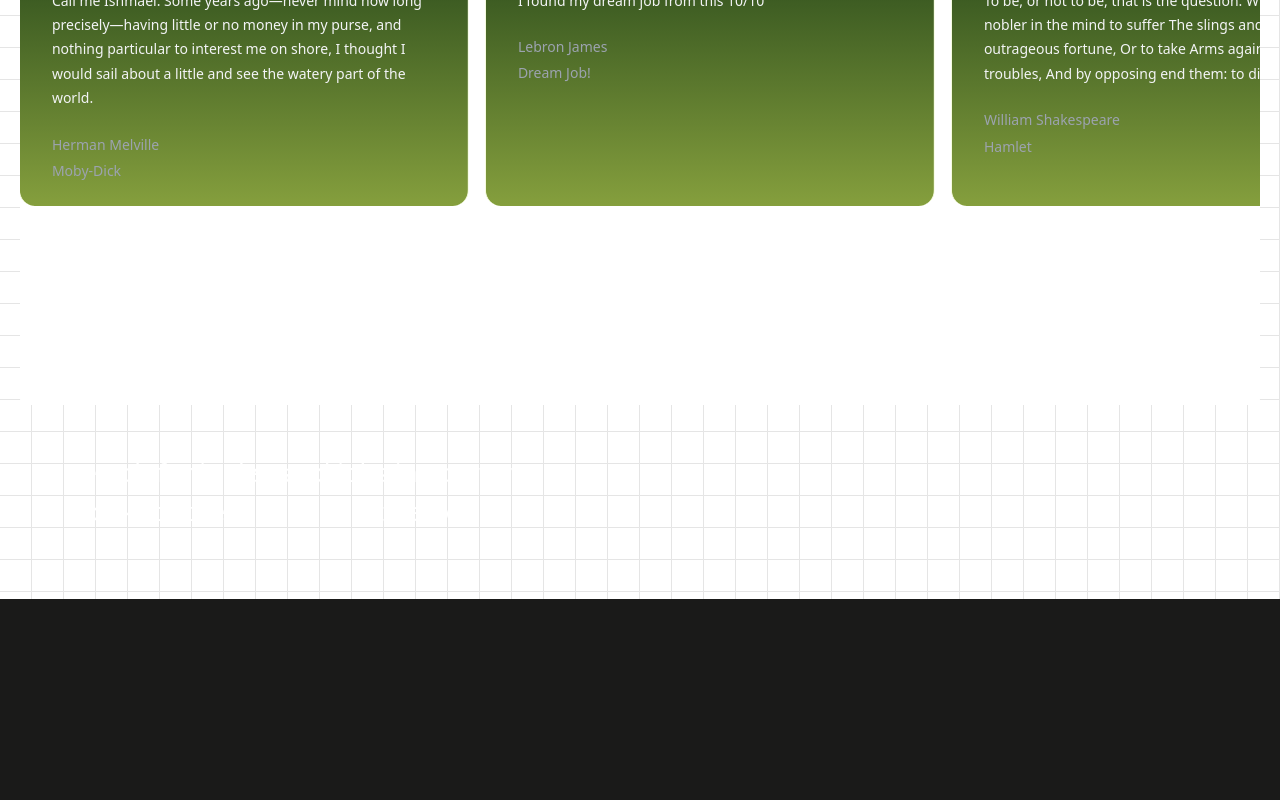
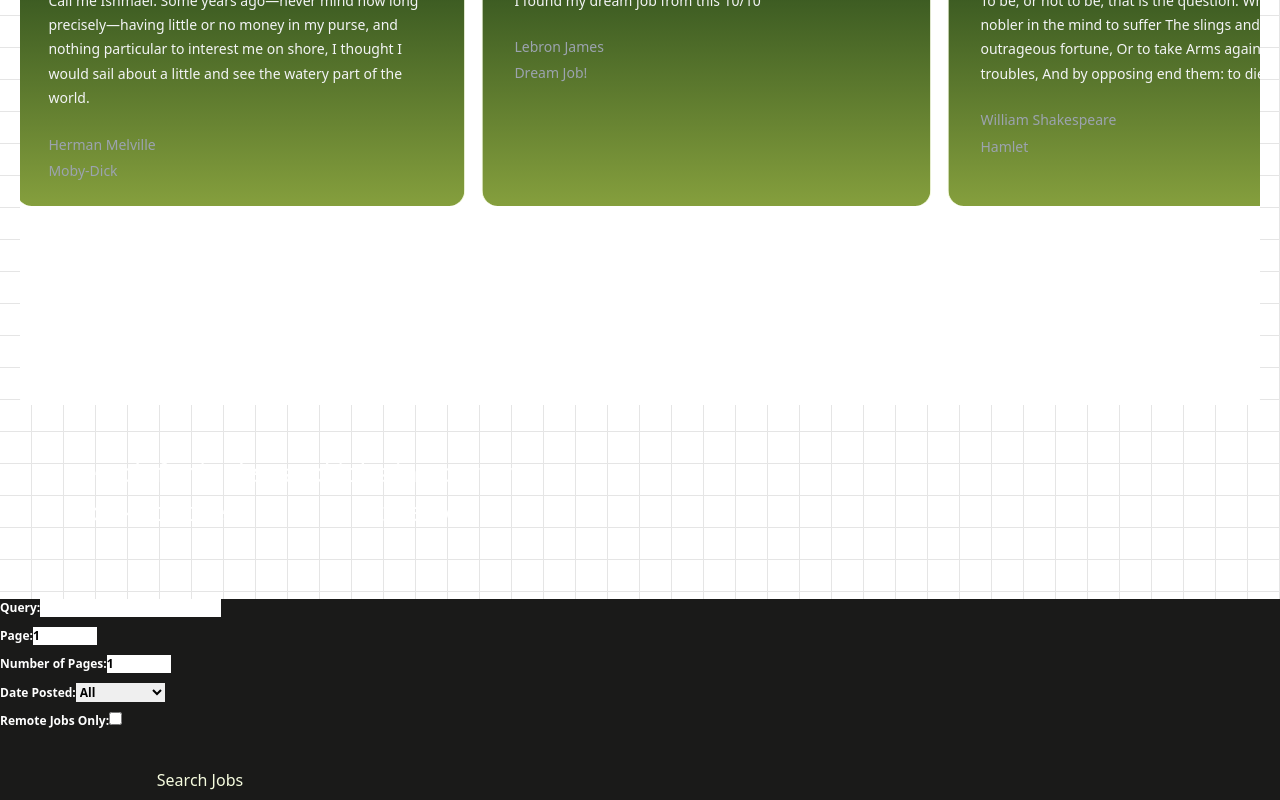
Before and after one commit to qasemdf/job-tracker, a Next.js app: page / in a window 1280 px wide. Shown: the part 657-1457 px from the top of the page. Before the commit the page ends 1256 px from the top, so only its background shows below. Built offline with nearby package versions, Linux system fonts and the light colour scheme; no server answers.

Commit message:
fixed query paramaters

```diff
--- a/app/api/rapidJobsAPI.ts
+++ b/app/api/rapidJobsAPI.ts
@@ -2,9 +2,7 @@ const RAPIDAPI_HOST = process.env.NEXT_PUBLIC_RAPIDAPI_HOST;
 const RAPIDAPI_KEY = process.env.NEXT_PUBLIC_RAPIDAPI_KEY;
 
 interface SearchParams {
-  jobTitle: string;
-  filler: "in";
-  state?: string;
+  query: string;
   page?: number;
   num_pages?: number;
   date_posted?: 'all' | 'today' | '3days' | 'week' | 'month';
--- a/app/components/about.tsx
+++ /dev/null
@@ -1,52 +0,0 @@
-// components/JobSearch.tsx
-
-import { useState } from 'react';
-
-const fetchJobs = async (query: string, page = 1, num_pages = 1, date_posted = 'all') => {
-  try {
-    const response = await fetch(
-      `/api/jobs?query=${encodeURIComponent(query)}&page=${page}&num_pages=${num_pages}&date_posted=${date_posted}`
-    );
-    if (!response.ok) {
-      throw new Error(`Error: ${response.statusText}`);
-    }
-    return await response.json();
-  } catch (error) {
-    console.error('Fetch jobs error:', error);
-    throw error;
-  }
-};
-
-export default function JobSearch() {
-  const [query, setQuery] = useState('');
-  const [jobs, setJobs] = useState<any[]>([]);
-
-  const handleSearch = async () => {
-    try {
-      const data = await fetchJobs(query);
-      setJobs(data.data || []); // assuming 'data' field contains job data
-    } catch (error) {
-      console.error('Error during search:', error);
-    }
-  };
-
-  return (
-    <div>
-      <input
-        type="text"
-        value={query}
-        onChange={(e) => setQuery(e.target.value)}
-        placeholder="Search for jobs..."
-      />
-      <button onClick={handleSearch}>Search</button>
-      <div>
-        {jobs.map((job, index) => (
-          <div key={index}>
-            <h3>{job.title}</h3>
-            <p>{job.description}</p>
-          </div>
-        ))}
-      </div>
-    </div>
-  );
-}
--- a/app/components/jobSearch.tsx
+++ b/app/components/jobSearch.tsx
@@ -33,17 +33,19 @@ const JobSearchForm: React.FC = () => {
     <form
       onSubmit={handleSubmit}
       style={{ display: "flex", flexDirection: "column", gap: "10px" }}
+      className="text-black"
     >
-      <label>
+      <label className="text-white text-[12px] font-semibold">
         Query:
         <input
           type="text"
           value={query}
           onChange={(e) => setQuery(e.target.value)}
+          className="text-black"
         />
       </label>
 
-      <label>
+      <label className="text-white text-[12px] font-semibold">
         Page:
         <input
           type="number"
@@ -51,10 +53,11 @@ const JobSearchForm: React.FC = () => {
           onChange={(e) => setPage(parseInt(e.target.value))}
           min="1"
           max="10"
+          className="text-black"
         />
       </label>
 
-      <label>
+      <label className="text-white text-[12px] font-semibold">
         Number of Pages:
         <input
           type="number"
@@ -62,10 +65,11 @@ const JobSearchForm: React.FC = () => {
           onChange={(e) => setNumPages(parseInt(e.target.value))}
           min="1"
           max="10"
+          className="text-black"
         />
       </label>
 
-      <label>
+      <label className="text-white text-[12px] font-semibold">
         Date Posted:
         <select
           value={datePosted}
@@ -74,6 +78,7 @@ const JobSearchForm: React.FC = () => {
               e.target.value as "all" | "today" | "3days" | "week" | "month"
             )
           }
+          className="text-black"
         >
           <option value="all">All</option>
           <option value="today">Today</option>
@@ -83,16 +88,22 @@ const JobSearchForm: React.FC = () => {
         </select>
       </label>
 
-      <label>
+      <label className="text-white text-[12px] font-semibold">
         Remote Jobs Only:
         <input
           type="checkbox"
           checked={remoteOnly}
           onChange={(e) => setRemoteOnly(e.target.checked)}
+          className="text-black"
         />
       </label>
 
-      <button type="submit">Search Jobs</button>
+      <button
+        type="submit"
+        className="mt-5 text-[#F6FCDF] p-2 font-medium w-[400px] rounded-md"
+      >
+        Search Jobs
+      </button>
     </form>
   );
 };
--- a/app/page.tsx
+++ b/app/page.tsx
@@ -1,10 +1,11 @@
 import Image from "next/image";
 import Home from "./components/home";
-
+import JobSearchForm from "./components/jobSearch";
 export default function Main() {
   return (
     <div>
       <Home />
+      <JobSearchForm />
     </div>
   );
 }
```
